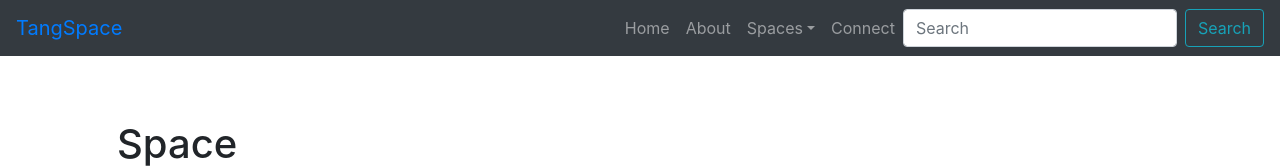
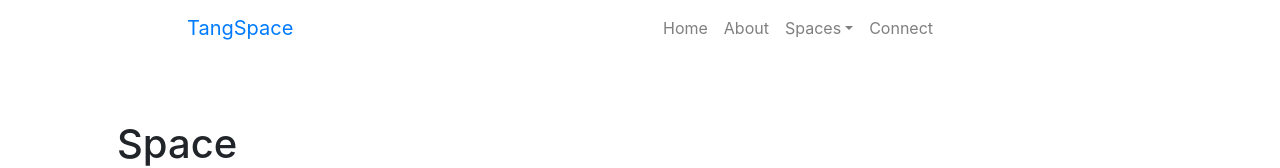
Before and after one commit to PootieT/tang_space, a React (Create React App) app: page / in a window 1280 px wide. Shown: the top 168 px of the page. Built offline with nearby package versions, Linux system fonts and the light colour scheme.

Commit message:
refactor: center nav bar with custom color

```diff
--- a/src/components/CustomNavbar.css
+++ b/src/components/CustomNavbar.css
@@ -1,3 +1,5 @@
+@import '../index.css';
+
 .navbar {
     display: none;
 }
@@ -12,6 +14,7 @@
     background-image: None;
     border: None;
     border-radius: 0;
+
 }
 
 .navbar {
@@ -26,3 +29,14 @@
     justify-content: space-between;
     padding: .5rem 1rem;
 }
+
+.custom-nav {
+    background-color: var(--global-color-one);
+    justify-content: center;
+}
+
+.nav-row{
+    min-width: 75%;
+    margin: "0em";
+    align: "center"
+}
--- a/src/components/CustomNavbar.jsx
+++ b/src/components/CustomNavbar.jsx
@@ -1,37 +1,43 @@
 import React, { Component } from 'react'
-import { Navbar, Nav, NavItem, NavDropdown, FormControl, Form, Button } from 'react-bootstrap';
+import { Container, Navbar, Col, Row, Nav, NavItem, NavDropdown, FormControl, Form, Button, Jumbotron } from 'react-bootstrap';
 import { Link } from 'react-router-dom';
 import './CustomNavbar.css'
 
 export default class CustomNavbar extends Component {
   render() {
     return (
-      <Navbar  bg="dark" variant="dark">
+      <Navbar variant="light" className="custom-nav">
+        {/* <Container fluid> */}
+          <Row  className="nav-row">
+            <Col>
               <Navbar.Brand>
                 <Link to="/">TangSpace</Link>
               </Navbar.Brand>
+            </Col>
+            <Col >
             <Navbar.Toggle aria-controls="basic-navbar-nav" />
             <Navbar.Collapse>
-          <Nav className="ml-auto">
+              <Nav className="mr-auto">
                 {/* <NavItem eventKey={1} componentClass={Link} to="/">
                   Home
                 </NavItem> */}
                 <Nav.Link href="/">Home</Nav.Link>
                 <Nav.Link href="/about">About</Nav.Link>
                 <NavDropdown title="Spaces" id="basic-nav-dropdown">
-              <NavDropdown.Item href="/fitness">Fitness</NavDropdown.Item>
+
                   <NavDropdown.Item href="/tech">Tech</NavDropdown.Item>
                   <NavDropdown.Item href="/scholar">Scholar</NavDropdown.Item>
                   <NavDropdown.Divider />
-              <NavDropdown.Item href="/random">Random</NavDropdown.Item>
+                  <NavDropdown.Item href="/fitness">Fitness</NavDropdown.Item>
+                  <NavDropdown.Item href="/food">Food</NavDropdown.Item>
+                  <NavDropdown.Item href="/model">Model</NavDropdown.Item>
                 </NavDropdown>
                 <Nav.Link href="/connect">Connect</Nav.Link>
               </Nav>
-          <Form inline>
-            <FormControl type="text" placeholder="Search" className="mr-sm-2" />
-            <Button variant="outline-info">Search</Button>
-          </Form>
             </Navbar.Collapse>
+            </Col>
+          </Row>
+        {/* </Container> */}
       </Navbar>
     )
   }
```
Lines whose indentation alone changed are shown as unchanged.
